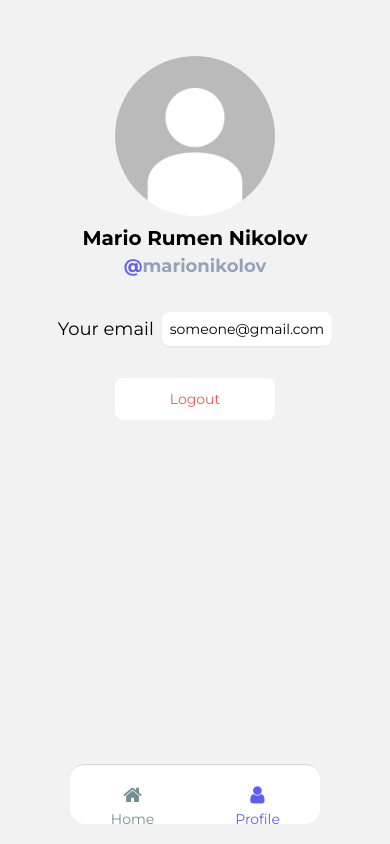
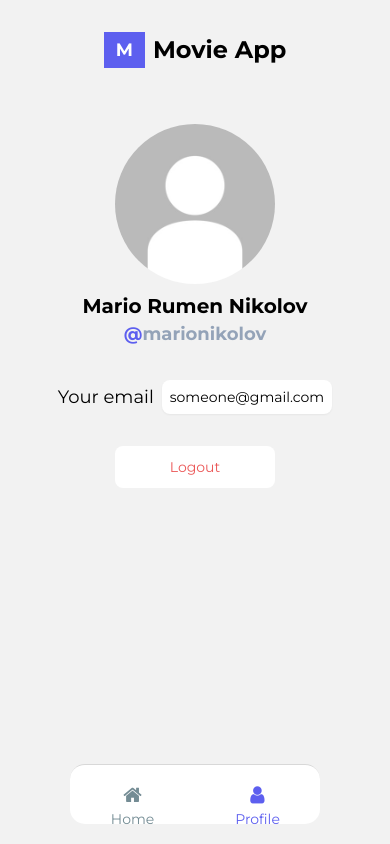
Before and after one commit to marionikolov17/Movie-Mobile-App-Shkolo, a React Native app in the folder client/: screen /Profile in a window 390 px wide. Built offline with nearby package versions, Linux system fonts and the light colour scheme.

Commit message:
Refactor App Header

```diff
--- /dev/null
+++ b/client/src/features/layout/components/AppHeader/AppHeader.jsx
@@ -0,0 +1,22 @@
+import { Text, View } from "react-native";
+
+export default function AppHeader() {
+  return (
+    <>
+      <View className="w-full flex flex-row items-center justify-center my-4">
+        <Text
+          style={{ fontFamily: "MontserratBold" }}
+          className="py-1 px-3 text-lg bg-primaryBlue text-white"
+        >
+          M
+        </Text>
+        <Text
+          style={{ fontFamily: "MontserratBold" }}
+          className="ml-2 text-2xl"
+        >
+          Movie App
+        </Text>
+      </View>
+    </>
+  );
+}
--- a/client/src/pages/Home/Home.jsx
+++ b/client/src/pages/Home/Home.jsx
@@ -1,14 +1,12 @@
 import { SafeAreaView, ScrollView, Text, View } from "react-native";
 import MovieList from "../../features/home/components/MovieList/MovieList";
+import AppHeader from "../../features/layout/components/AppHeader/AppHeader";
 
 export default function Home() {
     return (
         <>
             <SafeAreaView className="w-full min-h-full bg-mainBackground">
-                <View className="w-full flex flex-row items-center justify-center my-4">
-                    <Text style={{ fontFamily: "MontserratBold" }} className="py-1 px-3 text-lg bg-primaryBlue text-white">M</Text>
-                    <Text style={{ fontFamily: "MontserratBold" }} className="ml-2 text-2xl">Movie App</Text>
-                </View>
+                <AppHeader />
                 <ScrollView className="mb-20">
                     <MovieList />
                 </ScrollView>
--- a/client/src/pages/MovieDetails/MovieDetails.jsx
+++ b/client/src/pages/MovieDetails/MovieDetails.jsx
@@ -1,5 +1,13 @@
+import { View } from "react-native";
+import { SafeAreaView } from "react-native-safe-area-context";
+import AppHeader from "../../features/layout/components/AppHeader/AppHeader";
+
 export default function MovieDetails() {
     return (
-        <></>
+        <>
+            <SafeAreaView>
+                <AppHeader />
+            </SafeAreaView>
+        </>
     )
 }
--- a/client/src/pages/Profile/Profile.jsx
+++ b/client/src/pages/Profile/Profile.jsx
@@ -1,9 +1,12 @@
 import { Image, Pressable, Text, View } from "react-native";
+import AppHeader from "../../features/layout/components/AppHeader/AppHeader";
+import { SafeAreaView } from "react-native-safe-area-context";
 
 export default function Profile() {
     return (
         <>
-            <View className="w-full flex flex-col items-center p-4">
+            <SafeAreaView className="w-full flex flex-col items-center p-4">
+                <AppHeader />
                 {/* Image Section */}
                 <View className="w-40 h-40 overflow-hidden flex rounded-full mt-10">
                     <Image source={require("./../../../assets/profile.jpg")} className="object-cover w-full h-full"/>
@@ -19,7 +22,7 @@ export default function Profile() {
                 <Pressable className="w-40 flex flex-row items-center justify-center mt-8 bg-white py-3 rounded-lg">
                     <Text style={{ fontFamily: "Montserrat" }} className="text-strongRed">Logout</Text>
                 </Pressable>
-            </View>
+            </SafeAreaView>
         </>
     )
 }
```
